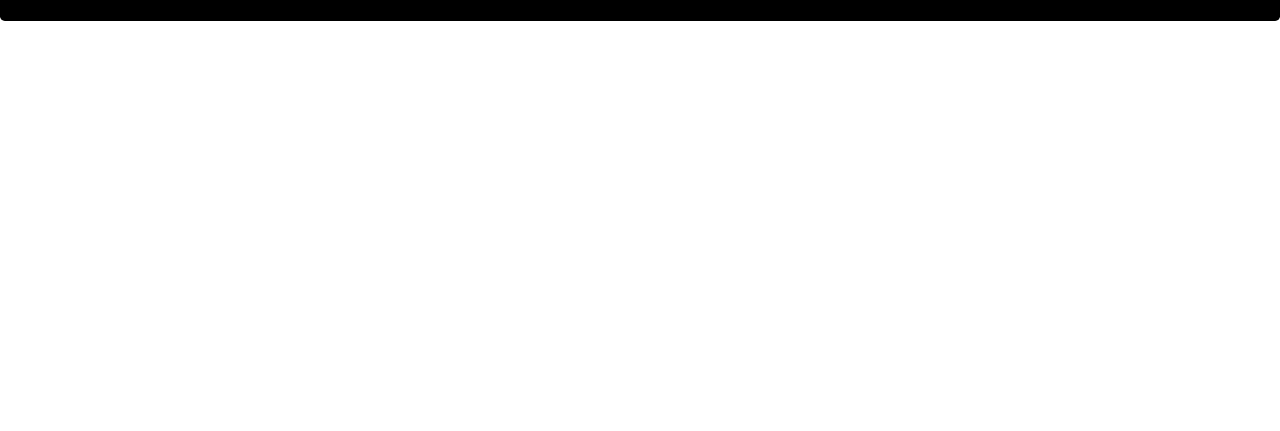
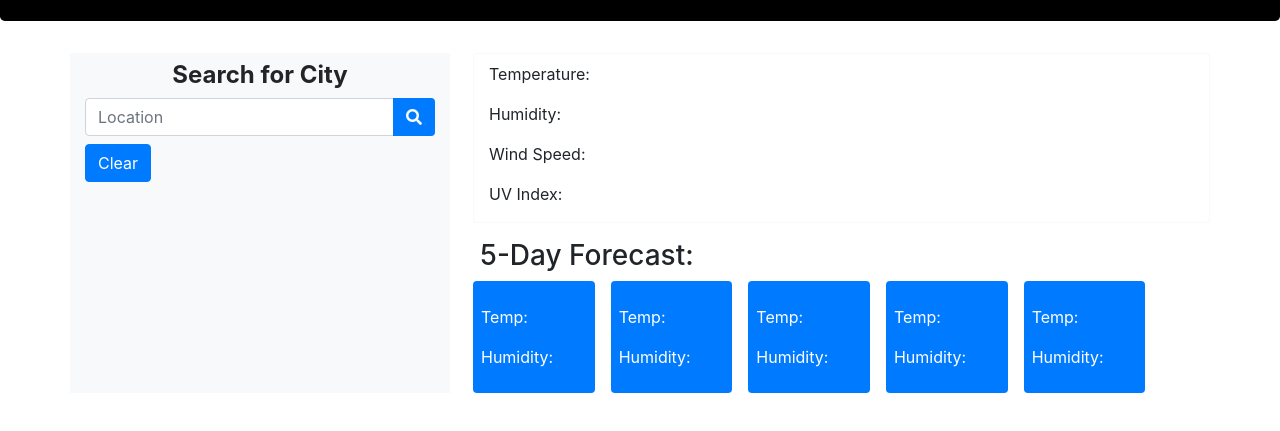
Before and after one commit to keithyyy/WeatherDash, a plain HTML site: page index.html in a window 1280 px wide. Shown: the part 105-536 px from the top of the page. Drawn offline with nearby package versions, Linux system fonts and the light colour scheme.

Commit message:
made layout of search column then weather results column

```diff
--- a/index.html
+++ b/index.html
@@ -14,9 +14,102 @@
 
 </head>
 <body>
-    <header class="jumbotron py-3">
+
+    <!-- Header section -->
+    <div class="jumbotron py-3">
         <h1 class="display-3"> <strong>Klimate with Keith</strong> </h1>
-    </header>
+    </div>
+
+
+    <div class="container">
+
+        <div class="row">
+
+            <!-- search & history section -->
+            <div class="col-sm-4 bg-light">
+                <h4 class="pt-2 text-center"><strong>Search for City</strong></h4>
+
+                <div class="input-group my-2">
+                    <input type="text" class="form-control" placeholder="Location" aria-label="User City" aria-describedby="basic-addon2">
+                    <div class="input-group-append">
+                        <button class=" btn bg-primary text-light" id="search-button"><i class="fa fa-search"></i></button>
+                    </div>
+                </div>
+
+                <!-- section for history to show up -->
+                <ul class="list-group">
+
+                </ul>
+                <button class="btn btn-primary" type="submit" id="clear">Clear</button>
+
+            </div>
+
+            <!-- weather section -->
+            <div class="col-sm-8">
+
+                <!-- current weather -->
+                <div class="row ml-2 border border-light rounded">
+
+                    <div class="col-sm-12" id="currentWeather">
+                        <h3 class="city-input my-2 bolder" id="currentCity"></h3>
+                        <p class="current" id="temperature">Temperature: </p>
+                        <p class="current" id="humidity">Humidity: </p>
+                        <p class="current" id="windSpeed">Wind Speed: </p>
+                        <p class="current" id="uvIndex">UV Index: </p>
+                    </div>
+
+                </div>
+
+                <!-- future weather forecast -->
+                <div class="col-sm-12" id="futureWeather">
+                    <h3 class="mt-3 bolder">5-Day Forecast:</h3>
+
+                    <div class="row">
+                        <div class="col-sm-2 bg-primary forecast text-white mx-2 p-2 rounded">
+                            <p id="futureDay1"></p>
+                            <p id="futureImg1"></p>
+                            <p id="futureTemp1">Temp: </p>
+                            <p id="futureTemp1">Humidity: </p>
+                        </div>
+                        <div class="col-sm-2 bg-primary forecast text-white mx-2 p-2 rounded">
+                            <p id="futureDay2"></p>
+                            <p id="futureImg2"></p>
+                            <p id="futureTemp2">Temp: </p>
+                            <p id="futureHumid2">Humidity: </p>
+                        </div>
+                        <div class="col-sm-2 bg-primary forecast text-white mx-2 p-2 rounded">
+                            <p id="futureDay3"></p>
+                            <p id="futureImg3"></p>
+                            <p id="futureTemp3">Temp: </p>
+                            <p id="futureHumid3">Humidity: </p>
+                        </div>
+                        <div class="col-sm-2 bg-primary forecast text-white mx-2 p-2 rounded">
+                            <p id="futureDay4"></p>
+                            <p id="futureImg4"></p>
+                            <p id="futureTemp4">Temp: </p>
+                            <p id="futureHumid4">Humidity: </p>
+                        </div>
+                        <div class="col-sm-2 bg-primary forecast text-white mx-2 p-2 rounded">
+                            <p id="futureDay5"></p>
+                            <p id="futureImg5"></p>
+                            <p id="futureTemp5">Temp: </p>
+                            <p id="futureHumid5">Humidity: </p>
+                        </div>
+
+
+                        </div>
+                    </div>
+                </div>
+
+            </div>
+
+
+
+        </div>
+    </div>
+
+
+
 
 </body>
 </html>
```
